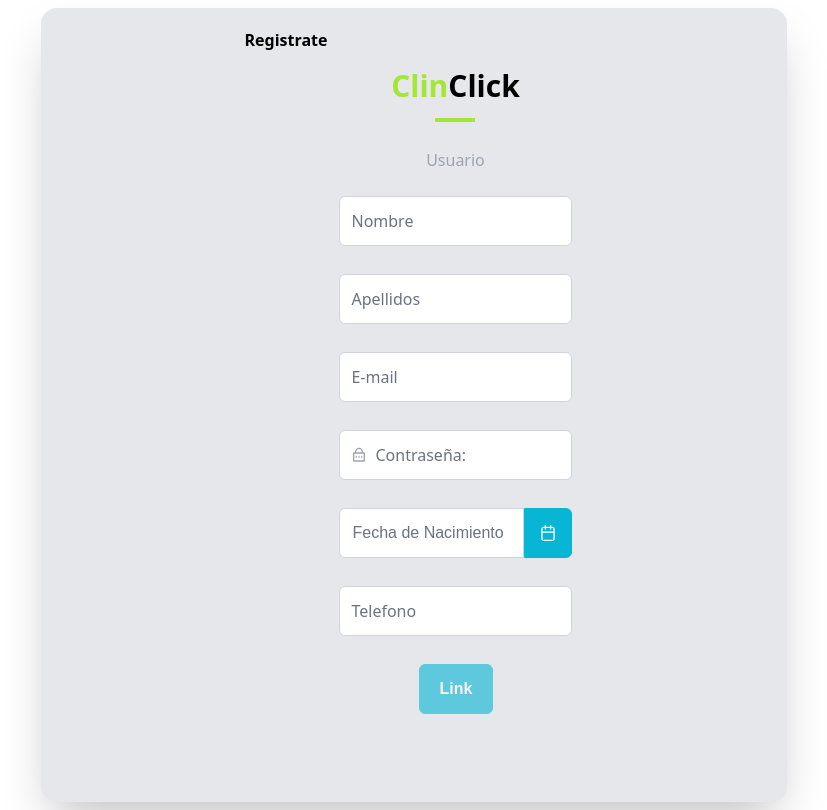
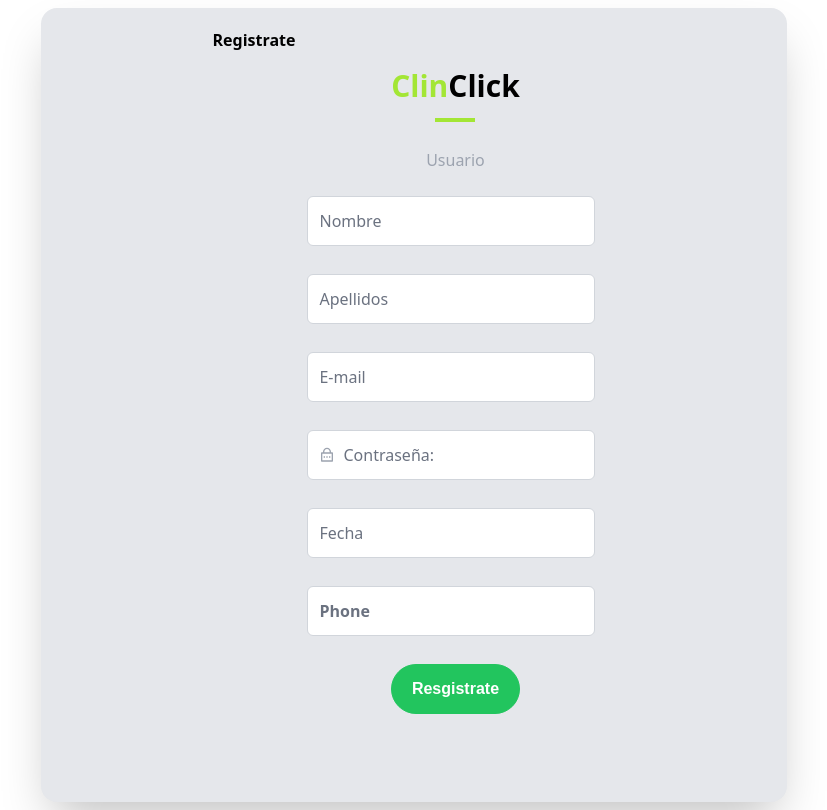
Before and after one commit to Danilo0203/clinLinkSystem, a Next.js app: page /registro in a window 1280 px wide. Shown: the whole page, without its empty margins (226-1053 px from the left). Built offline with nearby package versions, Linux system fonts and the light colour scheme; a web font is replaced by a local one.

Commit message:
Login, yregistro

```diff
--- /dev/null
+++ b/app/contraseña/page.tsx
@@ -0,0 +1,78 @@
+"use client";
+import React from "react";
+import { Dialog } from 'primereact/dialog';
+import { InputText } from "primereact/inputtext";
+import { Button } from 'primereact/button';
+import { useForm, FieldError, FieldErrorsImpl, Merge } from 'react-hook-form';
+
+interface ForgotPasswordModalProps {
+    visible: boolean;
+    onHide: () => void;
+}
+
+const ForgotPasswordModal: React.FC<ForgotPasswordModalProps> = ({ visible, onHide }) => {
+    const { register, handleSubmit, watch, formState: { errors } } = useForm();
+    const newPassword = watch('newPassword');
+
+    const onSubmit = (data: any) => {
+        console.log(data);
+        onHide(); // Cerrar el modal después de enviar el formulario
+    };
+    //Validaciones para obtener un mensaje en un campo especifico y puede no estar presente
+    const getErrorMessage = (error: FieldError | Merge<FieldError, FieldErrorsImpl<any>> | undefined): string => {
+        if (error) {
+            return (error as FieldError).message || '';
+        }
+        return '';
+    };
+
+    return (
+        <Dialog
+            visible={visible}
+            modal
+            onHide={onHide}
+        >
+            <div className="flex-col px-8 py-5 gap-4 bg-white" style={{ borderRadius: '12px' }}>
+                <div className="text-left font-bold">
+                    <span className="text-left text-lime-400">Clin</span>Click
+                </div>
+                <h2 className="text-xl mb-4">Recuperar Contraseña</h2>
+                <p>Ingrese su correo electrónico para recibir instrucciones.</p>
+                <br />
+                <form onSubmit={handleSubmit(onSubmit)}>
+                    <InputText
+                        type="email"
+                        className="border p-2 mb-4 w-full"
+                        placeholder="Correo electrónico"
+                        {...register('email', { required: 'Correo electrónico es requerido' })}
+                    />
+                    {errors.email && <span className="text-red-500">{getErrorMessage(errors.email)}</span>}
+
+                    <InputText
+                        type="password"
+                        className="border p-2 mb-4 w-full"
+                        placeholder="Contraseña Nueva"
+                        {...register('newPassword', { required: 'Contraseña nueva es requerida' })}
+                    />
+                    {errors.newPassword && <span className="text-red-500">{getErrorMessage(errors.newPassword)}</span>}
+
+                    <InputText
+                        type="password"
+                        className="border p-2 mb-4 w-full"
+                        placeholder="Reingrese su nueva contraseña"
+                        {...register('confirmPassword', {
+                            required: 'Reingrese su nueva contraseña es requerida',
+                            validate: value => value === newPassword || 'Las contraseñas no coinciden'
+                        })}
+                    />
+                    {errors.confirmPassword && <span className="text-red-500">{getErrorMessage(errors.confirmPassword)}</span>}
+
+                    <Button type="submit" label="Enviar" className="bg-blue-500 text-white px-4 py-2 rounded" />
+                    <Button label="Cancelar" className="bg-gray-500 text-white px-4 py-2 rounded ml-2" onClick={onHide} />
+                </form>
+            </div>
+        </Dialog>
+    );
+};
+
+export default ForgotPasswordModal;
--- a/app/login/page.tsx
+++ b/app/login/page.tsx
@@ -7,13 +7,28 @@ import { Password } from 'primereact/password';
 import { RiLockPasswordLine } from "react-icons/ri";
 import { Button } from 'primereact/button';
 import Link from 'next/link';
-
+import {useForm, } from 'react-hook-form';
+import { Dialog } from 'primereact/dialog';
+import ForgotPasswordModal from "../contraseña/page";
 
 export default function login() {
-    const [ value,setValue] = useState('');
-    const [passwordValue, setPasswordValue] = useState('');
-    const handleSubmit = (e:React.FormEvent)=>{e.preventDefault}
+    const { register, handleSubmit,formState: { errors }, } = useForm()
+    const onSubmit = handleSubmit((data) =>{
+      console.log(data);
+    } )
+    //Variables Modal
+    const [isModalVisible, setIsModalVisible] = useState<boolean>(false);
+
+    const handleOpenModal = () => {
+        setIsModalVisible(true);
+    };
+
+    const handleCloseModal = () => {
+        setIsModalVisible(false);
+    };
+
     return (
+
       <div className="flex flex-col items-center justify-center min-h-screen py-2 bg-gray-100">
 
         <main className="flex flex-col items-center justify-center w-full flex-1 px-20 text-center">
@@ -28,38 +43,37 @@ export default function login() {
                         </h2>
                         <div className="border-2 w-10 border-lime-400 inline-block mb-2"></div>
                         <p className='text-gray-400 my-3'>Usuario</p>
-                        <div className="flex felx-col items-center">
+                        <div className=" flex flex-col items-center justify-center">
                             <div className='relative w-64 p-3 mb-4 flex items-center'>
-                              <form action="" onSubmit={handleSubmit} className="space-y-7 ">
+                              <form action="" onSubmit={onSubmit} className="space-y-7 w-full flex-col  ">
 
                                   <FloatLabel>
-                                    <InputText id="username" value={value} onChange={(e) => setValue(e.target.value)} type="email" className="" />
+                                    <InputText id="username"  type="email" className="" {...register('username', {required: true, maxLength:60, minLength:8})} />
 
                                     <label htmlFor="username" className="flex"> <FaRegEnvelope className='text-gray-400 mr-2 flex-1' /> Usuario</label>
                                   </FloatLabel>
                                   <FloatLabel>
-                                   <Password id="password" value={passwordValue} onChange={(e) => setPasswordValue(e.target.value)} feedback={false} tabIndex={1} />
+                                   <InputText id="password" type="password" {...register('password', { required: "El campo es requerido" })} />
                                     <label htmlFor="password" className="flex"><RiLockPasswordLine className='text-gray-400 mr-2 flex-1' />Contraseña: </label>
                                   </FloatLabel>
                                   <div className="flex w-64 mb-5">
-                                      <a href="#" className="text-xs">¿Olvido su contraseña?</a>
+
+                                  <Link href={''} onClick={handleOpenModal} className="text-sm"
+                                    > ¿Olvido su contraseña? </Link>
 
                                   </div>
+                                  <ForgotPasswordModal visible={isModalVisible} onHide={handleCloseModal} />
+
+
+
                                   <div>
-                                   <Button label="" link onClick={() => window.open('/app/login/registro.tsx', '_blank')} />
-                                   <a href="/app/login/registro.tsx" target="_blank" rel="noopener noreferrer" className="p-button font-bold">
-                                    Login
-                                  </a>
+                                   <Button  className="bg-lime-400 text-white px-4 py-2 rounded" label="Login" link  />
+
                                  </div>
 
                               </form>
                             </div>
-
-
                         </div>
-
-
-
                     </div>
                 </div>
                 <div className=" max-w-3xl p-5 w-2/5 bg-lime-400 text-white  rounded-br-2xl py-36 px-12" >
@@ -83,6 +97,10 @@ export default function login() {
             </div>
 
         </main>
+
       </div>
+
+
+
     )
 }
--- a/app/registro/page.tsx
+++ b/app/registro/page.tsx
@@ -2,55 +2,37 @@
 import React, { useState } from "react";
 import { InputText } from "primereact/inputtext";
 import { FloatLabel } from 'primereact/floatlabel';
-import { Password, PasswordState } from 'primereact/password';
+import { Password} from 'primereact/password';
 import { RiLockPasswordLine } from "react-icons/ri";
 import { InputMask } from 'primereact/inputmask';
 import { Calendar } from 'primereact/calendar';
-import Link from 'next/link';
-import {useForm, SubmitHandler} from 'react-hook-form'
+import { useForm, FieldError, FieldErrorsImpl, Merge} from 'react-hook-form'
 import { Button } from 'primereact/button';
-
-type Inputs ={
-  username: string;
-  apellido: string;
-  email: string;
-  password: PasswordState;
-  fecha: Date;
-  phone: string;
-};
+import { Message } from 'primereact/message';
 
 
 
-export default function Registro(){
 
-    const [isFormValid, setIsFormValid] = useState(false);
+export default function Registro() {
 
+  const { register, handleSubmit, formState: { errors } } = useForm()
+  const onSubmit = handleSubmit((data) => {
+    console.log(data);
+  })
+  const getErrorMessage = (error: FieldError | Merge<FieldError, FieldErrorsImpl<any>> | undefined): string => {
+    if (error) {
+      return (error as FieldError).message || '';
+    }
+    return '';
+  };
+  /* if (formData.username && formData.apellido && formData.email && formData.password && formData.fecha && formData.phone){
 
-    const handleInputChange = (e: React.ChangeEvent<HTMLInputElement>) => {
-
-      setFormData({...formData,[e.target.name]: e.target.value});
-
-      const allFieldsValid = Object.values(errors).every((error) => !error); setIsFormValid(allFieldsValid);
-    };
-    const {register, handleSubmit, watch, formState: { errors }, } = useForm<Inputs>()
-    const onSubmit:  SubmitHandler<Inputs> = (data) => {
-      if (formData.username && formData.apellido && formData.email && formData.password && formData.fecha && formData.phone){
     window.location.href = '/login';
-      }
-
-    }
-    const [formData, setFormData] = useState({
-      username: '',
-      apellido: '',
-      email: '',
-      password: '',
-      phone: null,
-      fecha: null,
+  } */
 
 
 
-    });
-    return(
+  return (
 
     <div className="flex flex-col items-center justify-center min-h-screen py-2 bg-white">
       <main className="flex flex-col items-center justify-center w-full flex-1 px-20 text-center">
@@ -66,63 +48,71 @@ export default function Registro(){
               </h2>
               <div className="border-2 w-10 border-lime-400 inline-block mb-2"></div>
               <p className='text-gray-400 my-3'>Usuario</p>
-                        <div className="flex felx-col items-center">
-                            <div className='relative w-64 p-3 mb-4 flex items-center'>
-                              <form action="" onSubmit={handleSubmit(onSubmit)} className="space-y-7 ">
+              <div className="flex-col items-center">
+                <div className=' w-80 p-3 mb-4 flex items-center justify-center'>
+
+                  <form onSubmit={onSubmit} className="space-y-7 ">
+
+                    <div className="flex flex-wrap align-items-center gap-2" >
+                      <FloatLabel >
+                        <InputText id="username" className="w-72" type="text" {...register('username',
+                          { required: { value: true, message: "Nombre es Requerido" }, minLength:{value: 4, message: "Nombre debe tener al menos 4 carácteres"} })} />
+                        <label htmlFor="username">Nombre</label>
+                      </FloatLabel>
+                      {errors.username && (
+                                            <span>
+                                              <Message severity="error" text={getErrorMessage(errors.username)} />
+                                            </span>
+                                          )}
+                    </div>
 
 
+                    <div className="flex flex-wrap align-items-center gap-2" >
                       <FloatLabel>
-                                    <InputText id="username" className="" type="text" {...register('username', {required: true, maxLength:100}) } value={formData.username}
-                                     onChange={handleInputChange}/>
-                                    <span>{errors?.username?.type === 'required' && 'El campo es requerido.'}</span>
+                        <InputText id="apellido" type="text" {...register('apellido', { required: true, maxLength: 100, pattern: /^[A-Za-z]+$/i })} className="w-72" />
+                        <label htmlFor="apellido" className="flex">Apellidos</label>
+                      </FloatLabel>
+                      <span >{errors?.apellido?.type === 'required' && (<Message className="text-sm" severity="error" text="El campo es requerido." />)}</span>
+                    </div>
+
+                    <div className="flex flex-wrap align-items-center gap-2" >
+                      <FloatLabel>
+                        <InputText id="email" type="email" {...register('email', { required: true, maxLength: 100, })} className="w-72" />
+                        <label htmlFor="email" className="flex">E-mail</label>
+                      </FloatLabel>
+                      <span>{errors?.email?.type === 'required' && (<Message severity="error" text="El campo es requerido." />)}</span>
+
+                    </div>
 
 
-                                    <label htmlFor="username" className="flex">Nombre</label>
+                    <div className="flex flex-wrap align-items-center gap-2 w-72">
+                    <FloatLabel>
+                      <InputText type="password"  id="password" {...register('password', { required: "El campo es requerido" })} className="w-72 mr-0"  />
+                      <label htmlFor="password" className="flex "><RiLockPasswordLine className='text-gray-400 mr-2 ' />Contraseña: </label>
+                    </FloatLabel>
+                    {errors.password && (<span> <Message severity="error" text={getErrorMessage(errors.password)}  /></span>)}
 
+                    </div>
+
+                    <div className="flex flex-wrap align-items-center gap-2">
+                      <FloatLabel>
+                        <Calendar   showTime={false} inputId="fecha" {...register('fecha', { required: true })} className="w-72" />
+                        <label htmlFor="fecha">Fecha</label>
                       </FloatLabel>
+                      <span>{errors?.fecha?.type === 'required' && (<Message severity="error" text="El campo es requerido." />)}</span>
+
+                    </div>
+                    <div className="flex flex-wrap align-items-center gap-2">
                       <FloatLabel>
-                                    <InputText id="apellido" type="text" {...register('apellido', {required: true, maxLength:100, pattern: /^[A-Za-z]+$/i }) } className=""
-                                    value={formData.apellido}  onChange={handleInputChange} />
-                                       <span>{errors?.apellido?.type === 'required' && 'El campo es requerido.'}</span>
+                        <label htmlFor="phone" className="font-bold block mb-2"  >Phone</label>
+                        <InputMask type="tel" id="phone" mask="(999) 9999-9999"  {...register('phone', { required: true })} className="w-72"></InputMask>
+                      </FloatLabel>
+                      <span>{errors?.phone?.type === 'required' && (<Message severity="error" text="El campo es requerido." />)}</span>
 
-                                    <label htmlFor="apellido" className="flex">Apellidos</label>
-                                  </FloatLabel>
-                                  <FloatLabel>
-                                    <InputText id="email" type="email"  className=""  {...register('email', {required: true, maxLength:100,}) }
-                                    value={formData.email}  onChange={handleInputChange} />
-                                       <span>{errors?.email?.type === 'required' && 'El campo es requerido.'}</span>
+                    </div>
 
-                                    <label htmlFor="email" className="flex">E-mail</label>
-                                  </FloatLabel>
+                    <Button label="Resgistrate" severity="success" rounded type="submit" />
 
-                                  <FloatLabel>
-                                   <Password id="password" type="password"  {...register('password', {required: false, maxLength:4,})}  feedback={false} tabIndex={1}
-                                   value={formData.password}  onChange={handleInputChange}/>
-                                      <span>{errors?.password?.type === 'required' && 'El campo es requerido.'}</span>
-                                    <label htmlFor="password" className="flex"><RiLockPasswordLine className='text-gray-400 mr-2 flex-1' />Contraseña: </label>
-                                  </FloatLabel>
-
-                                  <Calendar inputId="fecha" showIcon placeholder="Fecha de Nacimiento"
-                                  value={formData.fecha || '' ? formData.fecha : undefined } onChange={(e) => handleInputChange} />
-                                     <span>{errors?.fecha?.type === 'required' && 'El campo es requerido.'}</span>
-
-                                  <FloatLabel>
-                                  <label htmlFor="phone" className=" block mb-2">Telefono</label>
-                                  <span>{errors?.phone?.type === 'required' && 'El campo es requerido.'}</span>
-                                  <InputMask id="phone" mask="(999) 9999-9999" {...register('phone', {required: true, maxLength:11,})}
-                                    value={formData.phone || ''} onChange={(e) => handleInputChange}></InputMask>
-                                  </FloatLabel>
-                                      {/*   <button   type="submit" disabled={!isFormValid} className="border-2 border-lime-400 rounded-full px-12 py-2 inline-block font-semibold hover:bg-black hover:text-white" >Registrate
-                                           <Link type="submit"
-                                            href={{
-                                                pathname: '/login',
-                                                query: { name: 'page' },
-                                            }}
-                                        >
-
-                                        </Link>
-                                </button> */}
-                                <Button disabled={!isFormValid} label="Link"  onClick={() =>  window.open('/login', 'page')} type="submit" />
 
 
                   </form>
```
Lines whose indentation alone changed are shown as unchanged.
